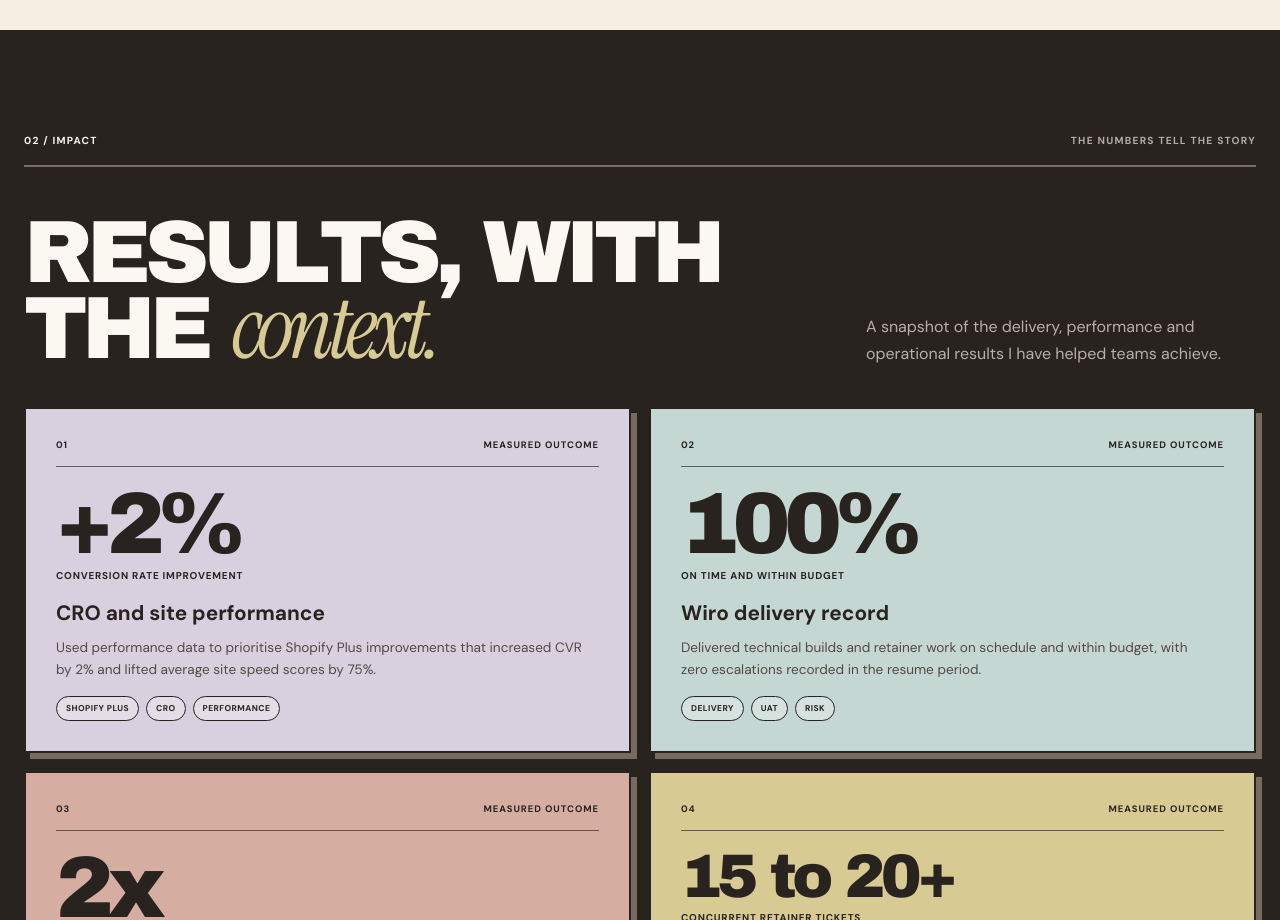
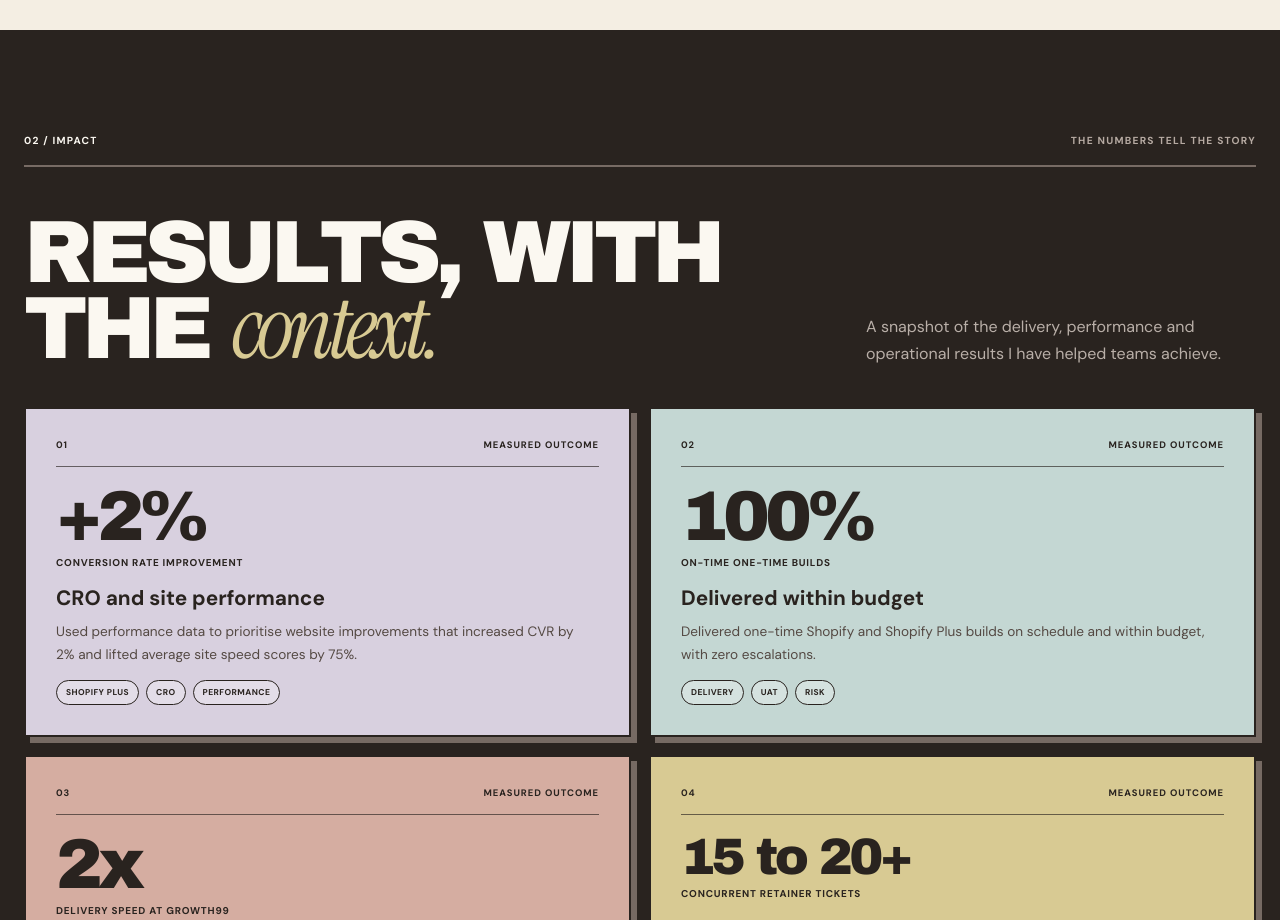
Before and after one commit to TaskeenMeher/taskeen-meher-portfolio, a React (Vite) app: page / in a window 1280 px wide. Shown: the part 1880-2800 px from the top of the page. Built offline with nearby package versions, Linux system fonts and the light colour scheme.

Commit message:
Expand resume detail and refine impact cards

```diff
--- a/src/main.tsx
+++ b/src/main.tsx
@@ -13,14 +13,18 @@ const experience = [
     summary:
       "I deliver end-to-end technical builds and growth retainers, coordinating work from discovery and scoping through launch, optimisation and renewal planning.",
     points: [
-      "Write technical scopes, requirement documentation, risk logs and mitigation plans across pre-sales and delivery phases.",
+      "Deliver one-time Shopify and Shopify Plus builds with a 100% on-time, within-budget record and zero escalations.",
+      "Lead technical scoping, onboarding and solution architecture across pre-sales and delivery phases.",
+      "Write technical scopes and requirement documentation, then maintain risk logs with clear mitigation plans.",
       "Manage a live retainer backlog of 15 to 20+ tickets across enhancements, CRO initiatives and performance optimisation.",
-      "Run sprint planning, stand-ups, demos, QA and UAT while keeping scope, dependencies and decisions visible.",
-      "Coordinate developers, designers, QA, CRO and GA4 specialists, including A/B testing tasks and analytics-led improvements.",
-      "Review growth roadmaps, plan new initiatives and conduct client questionnaires to shape the next six-month programme.",
-      "Use AI tools to speed up SOW creation, requirement documentation and early risk analysis.",
+      "Drive agile execution through structured sprint planning, stand-ups, demos, QA and UAT cycles.",
+      "Partner with developers, designers, QA, CRO and GA4 specialists to deliver data-driven ecommerce improvements.",
+      "Improve conversion rates, AOV and site performance through analytics-led optimisation strategies.",
+      "Review growth roadmaps, plan initiatives, coordinate A/B testing tasks and conduct client questionnaires to shape the next six-month programme.",
+      "Leverage AI to accelerate SOW creation, requirement documentation, risk analysis and feedback workflows.",
+      "Set up automated PM reports for internal stakeholders, improving the consistency and visibility of delivery updates.",
       "Track financials, risks and KPIs, strengthen client relationships and support retainer renewals.",
-      <>Maintain a 100% on-time and within-budget delivery record with zero escalations, including work for <strong>KickGame</strong>, <strong>DripModa</strong>, <strong>Revitive</strong>, <strong>RPSDY</strong>, <strong>YAGI</strong> and <strong>SEERs</strong>.</>,
+      <>Deliver scalable solutions for brands including <strong>KickGame</strong>, <strong>DripModa</strong>, <strong>Revitive</strong>, <strong>RPSDY</strong>, <strong>YAGI</strong> and <strong>SEERs</strong>.</>,
     ],
     tags: ["Shopify Plus", "Technical scoping", "Retainers", "CRO"],
   },
@@ -53,11 +57,14 @@ const experience = [
       "I was the day-to-day client lead for a broad portfolio of high-growth ecommerce brands and Shopify B2B work.",
     points: [
       "Defined scopes, objectives and deliverables with stakeholders, then identified risks and put mitigation plans in place.",
+      "Consistently achieved a perfect 5/5 KPI scorecard.",
       "Coordinated developers, designers and QA teams to keep project delivery efficient and responsibilities clear.",
-      "Acted as the main point of contact for clients, handled day-to-day questions and maintained alignment with project goals.",
-      "Ran design workshops and used data to guide conversion and website speed improvements.",
-      "Maintained an average CSAT of 4.5/5 and consistently achieved a 5/5 KPI scorecard.",
-      "Identified relevant opportunities to extend accounts into other agency services.",
+      "Managed clients proactively, building and maintaining strong day-to-day relationships.",
+      "Maintained an average client satisfaction score of 4.5/5.",
+      "Acted as the main point of contact for clients, addressed enquiries and maintained alignment with project goals.",
+      "Conducted design workshops to clarify customer journeys and delivery priorities.",
+      "Used data-led decision-making to contribute to a 2% CVR improvement and a 75% average increase in website speed scores.",
+      "Identified relevant opportunities to extend merchant accounts into other agency services.",
       "Worked hands-on with Shopify B2B environments.",
       <>Managed accounts including <strong>boAt</strong>, <strong>Slurrp Farm</strong>, <strong>Enamor</strong>, <strong>Durex</strong>, <strong>Urban Monkey</strong>, <strong>4700 BC</strong>, <strong>Superkicks</strong>, <strong>Two Brothers Organic Farm</strong>, <strong>FableStreet</strong>, <strong>Nasher Miles</strong>, <strong>Black Tulip</strong>, <strong>Rihaa</strong>, <strong>PinkFort</strong>, <strong>March Jewellery</strong>, <strong>Nestroots</strong>, <strong>Reise Moto</strong> and <strong>Power Gummies</strong>.</>,
     ],
@@ -89,9 +96,13 @@ const experience = [
     summary:
       "My first commercial role built the client and growth foundation I now bring to project delivery.",
     points: [
-      "Developed lead-generation processes and built a referral programme.",
-      "Handled cold outreach, scheduled product demonstrations and supported deal closure.",
-      "Structured sales strategies and drafted business proposals and contracts.",
+      "Developed processes for lead generation.",
+      "Built a referral programme to support lead generation.",
+      "Conducted cold outreach to prospective clients.",
+      "Closed deals and supported prospects through the sales process.",
+      "Scheduled and delivered product demonstrations.",
+      "Structured sales strategies around business goals and market opportunities.",
+      "Drafted business proposals and contracts.",
       "Contributed to a 30% increase in sales.",
     ],
     tags: ["Sales", "Growth", "Proposals"],
@@ -104,26 +115,26 @@ const impact = [
     metric: "+2%",
     metricLabel: "conversion rate improvement",
     title: "CRO and site performance",
-    copy: "Used performance data to prioritise Shopify Plus improvements that increased CVR by 2% and lifted average site speed scores by 75%.",
+    copy: "Used performance data to prioritise website improvements that increased CVR by 2% and lifted average site speed scores by 75%.",
     tags: ["Shopify Plus", "CRO", "Performance"],
     className: "impact-card-lilac",
   },
   {
     number: "02",
     metric: "100%",
-    metricLabel: "on time and within budget",
-    title: "Wiro delivery record",
-    copy: "Delivered technical builds and retainer work on schedule and within budget, with zero escalations recorded in the resume period.",
+    metricLabel: "on-time one-time builds",
+    title: "Delivered within budget",
+    copy: "Delivered one-time Shopify and Shopify Plus builds on schedule and within budget, with zero escalations.",
     tags: ["Delivery", "UAT", "Risk"],
     className: "impact-card-blue",
   },
   {
     number: "03",
     metric: "2x",
-    metricLabel: "faster project delivery",
-    title: "Two-team delivery operations",
-    copy: "Managed two teams across project delivery and client support, improved onboarding and removed operational blockers so work could move twice as fast.",
-    tags: ["Operations", "Teams", "Process"],
+    metricLabel: "delivery speed at Growth99",
+    title: "Project and support teams",
+    copy: "At Growth99, I managed the Project and SSM teams, reduced roadblocks and introduced clearer operating processes, resulting in a 2x increase in project delivery speed.",
+    tags: ["Growth99", "Project team", "SSM team"],
     className: "impact-card-coral",
   },
   {
@@ -228,6 +239,12 @@ const brands = [
   { name: "Revitive", mark: "revitive", className: "brand-revitive" },
   { name: "KickGame", mark: "KICKGAME", className: "brand-kick" },
   { name: "DripModa", mark: "DripModa", className: "brand-drip" },
+  { name: "Nestroots", mark: "NESTROOTS", className: "brand-nestroots", sharkTank: true },
+  { name: "Jack & Jones", mark: "JACK & JONES", className: "brand-jack" },
+  { name: "Vero Moda", mark: "VERO MODA", className: "brand-vero" },
+  { name: "ONLY", mark: "ONLY", className: "brand-only" },
+  { name: "Baggit", mark: "BAGGIT", className: "brand-baggit" },
+  { name: "4700 BC", mark: "4700 BC", className: "brand-4700" },
 ];
 
 function Arrow() {
@@ -343,7 +360,7 @@ function App() {
 
           <div className="proof" aria-label="Career highlights" data-parallax="0.01">
             <div className="proof-lilac"><strong>4+</strong><span>years managing cross-functional projects</span></div>
-            <div className="proof-blue"><strong>100%</strong><span>on-time and within-budget delivery at WIRO Shopify Premier Agency</span></div>
+            <div className="proof-blue"><strong>100%</strong><span>one-time builds delivered on time and within budget at Wiro</span></div>
             <div className="proof-coral"><strong>4.5/5</strong><span>average client satisfaction</span></div>
             <div className="proof-yellow"><strong>15 to 20+</strong><span>active tickets across retainer backlogs</span></div>
           </div>
@@ -407,7 +424,7 @@ function App() {
         <section className="section experience shell" id="experience">
           <div className="section-head" data-reveal>
             <p>03 / Experience</p>
-            <span>May 2021 - Present</span>
+            <span>Career history</span>
           </div>
           <div className="experience-layout">
             <div className="experience-intro" data-reveal>
@@ -533,7 +550,9 @@ function App() {
             <div className="education" data-reveal>
               <article>
                 <div className="education-card-top">
-                  <div className="education-wordmark education-wordmark-jain" aria-hidden="true">JAIN</div>
+                  <div className="education-logo education-logo-jain">
+                    <img src={`${base}education-jain-university.png`} alt="JAIN University logo" />
+                  </div>
                   <p className="education-kicker">Post-graduation</p>
                 </div>
                 <h3>MBA, Project Management</h3>
@@ -541,7 +560,9 @@ function App() {
               </article>
               <article>
                 <div className="education-card-top">
-                  <div className="education-wordmark education-wordmark-cmr" aria-hidden="true">CMR</div>
+                  <div className="education-logo education-logo-cmr">
+                    <img src={`${base}education-cmr-university.png`} alt="CMR University logo" />
+                  </div>
                   <p className="education-kicker">Undergraduate</p>
                 </div>
                 <h3>BBA (Honours)</h3>
--- a/src/styles.css
+++ b/src/styles.css
@@ -112,6 +112,8 @@ img { display: block; max-width: 100%; }
 .brand-revitive .brand-mark { font-size: 1.2rem; letter-spacing: -.04em; }
 .brand-kick .brand-mark { letter-spacing: .16em; font-size: .72rem; }
 .brand-drip .brand-mark { font-family: "Instrument Serif", Georgia, serif; font-size: 1.35rem; font-weight: 400; font-style: italic; }
+.brand-nestroots .brand-mark, .brand-jack .brand-mark, .brand-vero .brand-mark, .brand-only .brand-mark, .brand-baggit .brand-mark, .brand-4700 .brand-mark { font-size: .78rem; letter-spacing: .09em; }
+.brand-only .brand-mark, .brand-baggit .brand-mark { font-family: "Archivo Black", sans-serif; }
 .ticker:hover .ticker-track { animation-play-state: paused; }
 
 .section { padding: clamp(68px, 8vw, 108px) 0; }
@@ -137,7 +139,7 @@ h2 em { font-family: "Instrument Serif", Georgia, serif; font-weight: 400; text-
 .impact-heading h2 em { color: var(--yellow); }
 .impact-heading > p { max-width: 390px; margin: 0; color: #b9afa8; line-height: 1.7; }
 .impact-grid { display: grid; grid-template-columns: 1fr 1fr; gap: 18px; }
-.impact-card { min-height: 315px; padding: clamp(22px, 2.6vw, 30px); border: 2px solid var(--line); color: var(--ink); display: flex; flex-direction: column; box-shadow: 6px 6px 0 #766a63; transition: transform .25s ease, box-shadow .25s ease; }
+.impact-card { min-height: 290px; padding: clamp(22px, 2.6vw, 30px); border: 2px solid var(--line); color: var(--ink); display: flex; flex-direction: column; box-shadow: 6px 6px 0 #766a63; transition: transform .25s ease, box-shadow .25s ease; }
 .impact-card:hover { transform: translate(-2px, -2px) rotate(-.18deg); box-shadow: 8px 8px 0 #766a63; }
 .impact-card-lilac { background: var(--lilac); }
 .impact-card-blue { background: var(--blue); }
@@ -145,10 +147,10 @@ h2 em { font-family: "Instrument Serif", Georgia, serif; font-weight: 400; text-
 .impact-card-yellow { background: var(--yellow); }
 .impact-topline { display: flex; justify-content: space-between; padding-bottom: 15px; border-bottom: 1px solid rgba(41,35,31,.65); text-transform: uppercase; letter-spacing: .1em; font-size: .59rem; font-weight: 700; }
 .impact-metric { display: grid; margin-top: 20px; }
-.impact-metric strong { font-family: "Archivo Black", sans-serif; font-size: clamp(4rem, 6.8vw, 6.4rem); font-weight: 400; line-height: .85; letter-spacing: -.075em; }
-.impact-card:last-child .impact-metric strong { font-size: clamp(2.8rem, 4.8vw, 4.6rem); }
+.impact-metric strong { font-family: "Archivo Black", sans-serif; font-size: clamp(3.35rem, 5.5vw, 5.3rem); font-weight: 400; line-height: .86; letter-spacing: -.07em; }
+.impact-card:last-child .impact-metric strong { font-size: clamp(2.45rem, 4vw, 3.8rem); }
 .impact-metric span { margin-top: 8px; text-transform: uppercase; letter-spacing: .08em; font-size: .62rem; font-weight: 700; }
-.impact-copy { margin-top: auto; padding-top: 20px; }
+.impact-copy { margin-top: 18px; padding-top: 0; }
 .impact-copy h3 { margin: 0 0 12px; font-size: 1.3rem; line-height: 1.1; }
 .impact-copy p { max-width: 530px; margin: 0; color: #544943; font-size: .85rem; line-height: 1.65; }
 .impact-tags { display: flex; flex-wrap: wrap; gap: 7px; margin-top: 14px; }
@@ -173,7 +175,7 @@ h2 em { font-family: "Instrument Serif", Georgia, serif; font-weight: 400; text-
 .timeline-top time { white-space: nowrap; font-style: italic; }
 .timeline-summary { max-width: 680px; margin: 18px 0 13px; color: #49423d; font-size: .88rem; line-height: 1.6; }
 .timeline-points { max-width: 700px; display: grid; gap: 6px; margin: 0 0 18px; padding: 0; list-style: none; }
-.timeline-points li { position: relative; padding-left: 17px; color: #625a54; font-size: .75rem; line-height: 1.65; }
+.timeline-points li { position: relative; padding-left: 17px; color: #625a54; font-size: .8rem; line-height: 1.58; }
 .timeline-points li::before { content: ""; position: absolute; top: .7em; left: 0; width: 5px; height: 5px; border-radius: 50%; background: #8b6658; }
 .timeline-points strong { color: var(--ink); font-weight: 700; }
 .tags { display: flex; flex-wrap: wrap; gap: 7px; }
@@ -190,8 +192,8 @@ h2 em { font-family: "Instrument Serif", Georgia, serif; font-weight: 400; text-
 .case-card > :not(.case-photo) { position: relative; z-index: 1; }
 .case-photo { position: absolute; z-index: 0; inset: 0; opacity: .14; background-position: center; background-repeat: no-repeat; background-size: cover; filter: grayscale(.55) contrast(1.08); mix-blend-mode: multiply; pointer-events: none; }
 .case-photo::after { content: ""; position: absolute; inset: 0; background: linear-gradient(90deg, rgba(255,255,255,.82) 0%, rgba(255,255,255,.42) 48%, rgba(255,255,255,.16) 100%); }
-.case-card-drip .case-photo { opacity: .13; filter: saturate(.62) contrast(1.1); }
-.case-card-drip .case-photo::after { background: linear-gradient(90deg, rgba(205,226,225,.78) 0%, rgba(205,226,225,.32) 52%, rgba(205,226,225,.08) 100%); }
+.case-card-drip .case-photo { opacity: .24; filter: saturate(.8) contrast(1.12); }
+.case-card-drip .case-photo::after { background: linear-gradient(90deg, rgba(205,226,225,.62) 0%, rgba(205,226,225,.2) 52%, rgba(205,226,225,.03) 100%); }
 .case-top { display: flex; justify-content: space-between; gap: 24px; padding-bottom: 16px; border-bottom: 1px solid rgba(41,35,31,.55); color: var(--muted); text-transform: uppercase; letter-spacing: .09em; font-size: .53rem; font-weight: 700; }
 .case-main { display: grid; grid-template-columns: 1.08fr .92fr; gap: clamp(40px, 5vw, 70px); align-items: start; margin-top: 34px; }
 .case-type { margin: 0 0 10px; color: #865f51; text-transform: uppercase; letter-spacing: .09em; font-size: .58rem; font-weight: 700; }
@@ -239,9 +241,11 @@ h2 em { font-family: "Instrument Serif", Georgia, serif; font-weight: 400; text-
 .education > article + article { padding-left: 28px; border-left: 1px solid var(--line); }
 .education-card-top { min-height: 54px; display: flex; align-items: flex-start; justify-content: space-between; gap: 18px; margin-bottom: 24px; }
 .education-kicker { max-width: 132px; margin: 2px 0 0; color: var(--muted); text-align: right; text-transform: uppercase; letter-spacing: .11em; font-size: .52rem; line-height: 1.35; }
-.education-wordmark { display: inline-flex; align-items: center; justify-content: center; min-width: 66px; min-height: 42px; padding: 7px 9px; border: 1.5px solid var(--line); background: var(--white); font-family: "Archivo Black", sans-serif; line-height: 1; box-shadow: 2px 2px 0 var(--ink); }
-.education-wordmark-jain { color: #8d2141; letter-spacing: .05em; }
-.education-wordmark-cmr { color: #245482; letter-spacing: .08em; }
+.education-logo { position: relative; flex: 0 0 auto; width: 150px; height: 54px; overflow: hidden; border: 1.5px solid var(--line); background: var(--white); box-shadow: 2px 2px 0 var(--ink); }
+.education-logo img { width: 100%; height: 100%; object-fit: cover; object-position: center; }
+.education-logo-jain { background: #061f54; }
+.education-logo-jain img { transform: scale(1.55); }
+.education-logo-cmr img { transform: scale(1.08); }
 .education-google-lockup { display: grid; gap: 3px; }
 .education-google-lockup small { color: var(--muted); font-size: .5rem; }
 .google-wordmark { display: inline-flex; font-size: 1.12rem; font-weight: 600; letter-spacing: -.04em; }
@@ -325,7 +329,7 @@ h2 em { font-family: "Instrument Serif", Georgia, serif; font-weight: 400; text-
   .profile-copy .lead { font-size: 2rem; }
   .impact-heading, .case-heading, .capabilities-heading { display: grid; gap: 26px; margin: 40px 0 34px; }
   .impact-grid { grid-template-columns: 1fr; }
-  .impact-card { min-height: 325px; }
+  .impact-card { min-height: 300px; }
   .experience-intro { position: static; }
   .timeline-item { grid-template-columns: 34px 1fr; }
   .timeline-top { display: grid; gap: 10px; }
@@ -354,6 +358,7 @@ h2 em { font-family: "Instrument Serif", Georgia, serif; font-weight: 400; text-
   .education { grid-template-columns: 1fr; }
   .education > article, .education > article + article { padding: 24px 0; border-left: 0; border-bottom: 1px solid var(--line); }
   .education > article:last-child { border-bottom: 0; }
+  .education-logo { width: 142px; height: 52px; }
   .contact { width: calc(100% - 28px); padding: 38px 24px; }
   .contact-kicker { margin-bottom: 44px; }
   .contact-bottom { display: grid; gap: 34px; margin-top: 42px; }
```
Also changed, not shown: public/education-cmr-university.png (added), public/education-jain-university.png (added).
